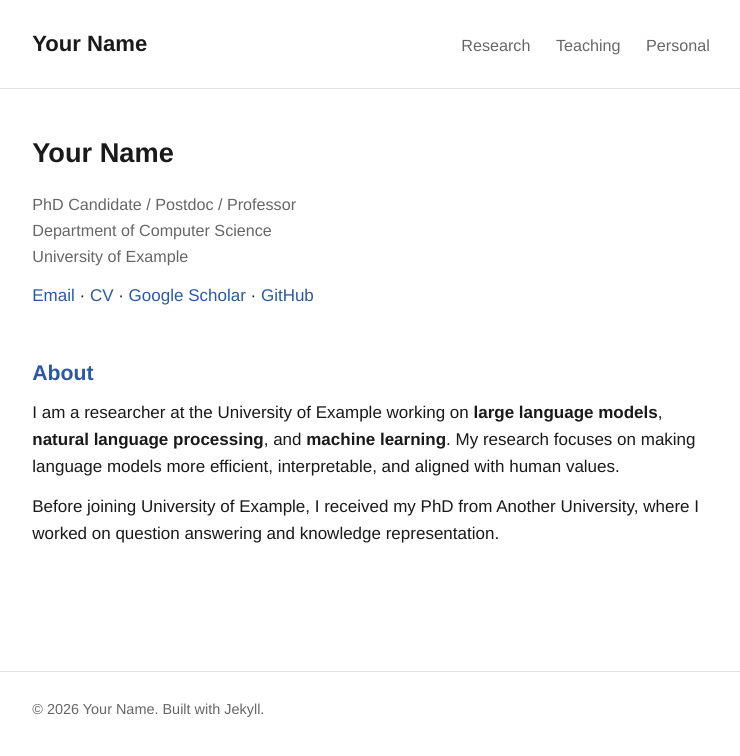
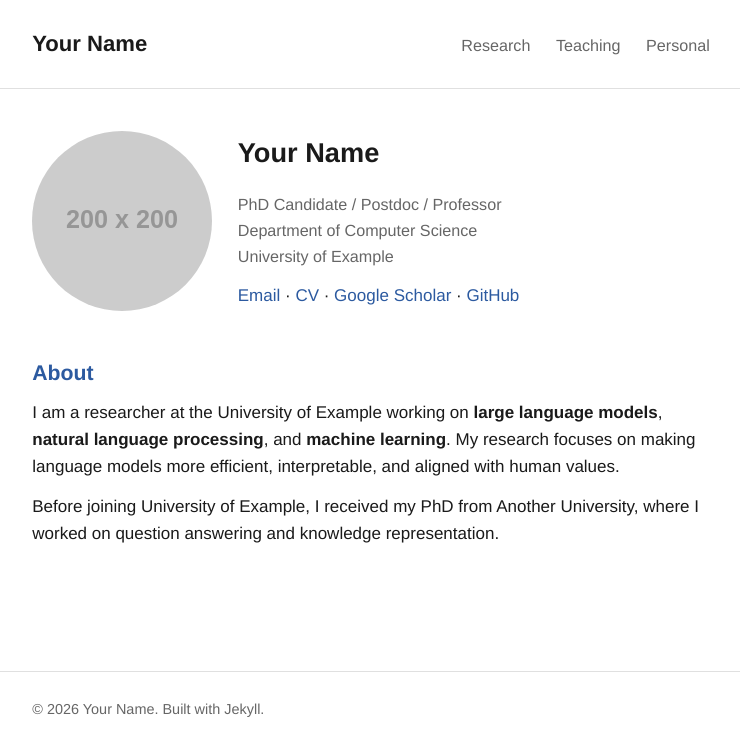
Before and after one commit to qinglong-tian/qinglong-tian.github.io, a Jekyll site: the page built from index.md, in a window 1280 px wide. Shown: the top 756 px of the page, without its empty margins (269-1009 px from the left). Built offline with Jekyll 4.4.1, drawn with Linux system fonts in a browser that asks for light colours.

Commit message:
Add photo placeholder to home page
Co-Authored-By: Claude Opus 4.7 <noreply@anthropic.com>

```diff
--- a/assets/css/style.css
+++ b/assets/css/style.css
@@ -97,6 +97,20 @@ main strong { font-weight: 600; }
   margin-bottom: 2rem;
 }
 
+.profile-img {
+  flex-shrink: 0;
+  width: 180px;
+  height: 180px;
+  border-radius: 50%;
+  overflow: hidden;
+}
+
+.profile-img img {
+  width: 100%;
+  height: 100%;
+  object-fit: cover;
+}
+
 .profile-text { flex: 1; }
 
 .profile-text p.affiliation {
--- a/index.md
+++ b/index.md
@@ -6,6 +6,9 @@ nav: false
 ---
 
 <div class="profile" markdown="0">
+  <div class="profile-img">
+    <img src="https://placehold.co/200x200/ddd/999?text=Photo" alt="Your Name" width="200" height="200">
+  </div>
   <div class="profile-text">
     <h1>Your Name</h1>
     <p class="affiliation">
```
